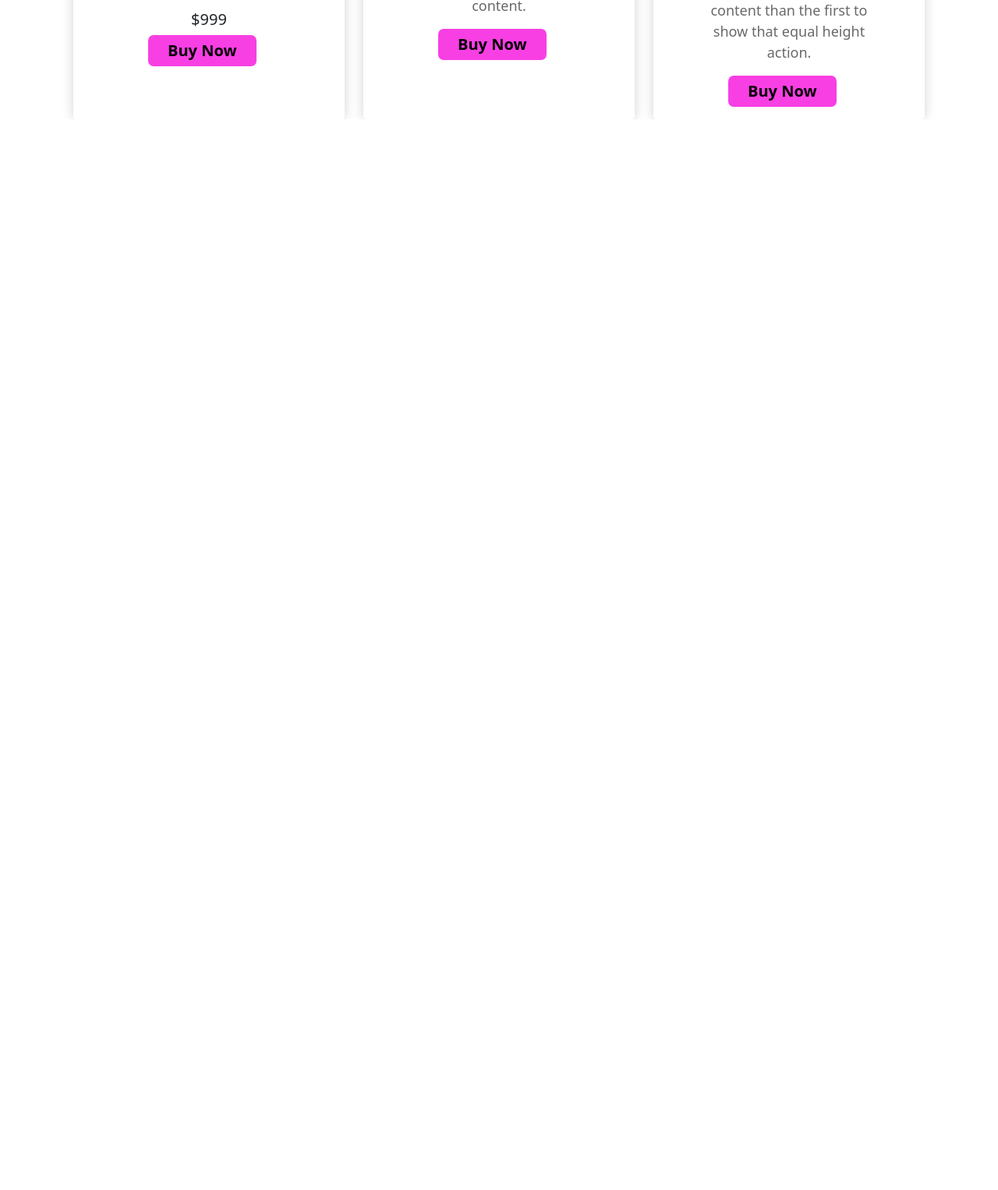
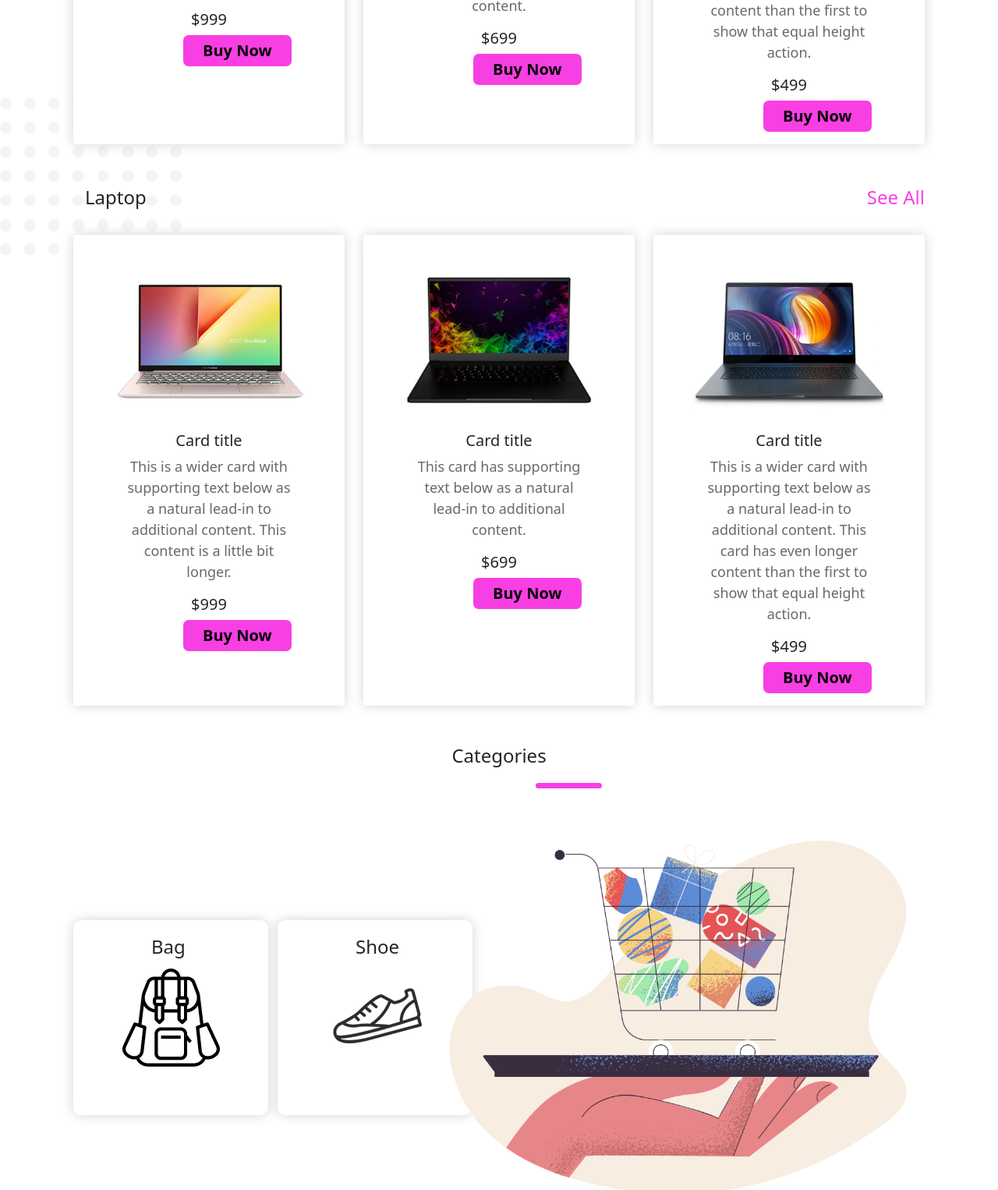
Before and after one commit to noorpiash/hot-gadgets, a plain HTML site: page index.html in a window 1280 px wide. Shown: the part 1274-2800 px from the top of the page at 78% size. Before the commit the page ends 1427 px from the top, so only its background shows below. Drawn offline with nearby package versions, Linux system fonts and the light colour scheme.

Commit message:
latestversion

```diff
--- a/index.html
+++ b/index.html
@@ -9,7 +9,7 @@
     <link rel="stylesheet" href="style.css">
     <title>hot-gadgets</title>
 </head>
-<body class="width-large   container">
+<body class="width-large bottom-banner  container">
 
   <div class="header">
 
@@ -38,6 +38,9 @@
     </nav>
 
   </div>
+
+
+
 
   <div class="height">
 
@@ -103,7 +106,9 @@
 
 
   <div class="container">
-    <div id="smartphone">Smartphone</div>
+    <div id="smartphone">Smartphone
+      <a class="see-all" href="">See All</a>
+    </div>
 
 
     <div class="row row-cols-1 row-cols-md-3 g-4 ">
@@ -114,7 +119,7 @@
             <h5 class="card-title">iPHONE 11 Pro</h5>
             <p class="card-text">Some quick example text to build on the card title Some quick example text to build on the card title</p>
             <h5>$999</h5>
-            <button class="button-buy-me  ">Buy Now </button>
+            <button id="button-new" class="button-buy-me ">Buy Now </button>
           </div>
 
         </div>
@@ -125,7 +130,8 @@
           <div class="card-body">
             <h5 class="card-title">Samsung Galaxy Note 10+</h5>
             <p class="card-text">This card has supporting text below as a natural lead-in to additional content.</p>
-            <button class="button-buy-me  ">Buy Now </button>
+            <h5>$699</h5>
+            <button id="button-new" class="button-buy-me  ">Buy Now </button>
           </div>
 
         </div>
@@ -136,7 +142,8 @@
           <div class="card-body">
             <h5 class="card-title"></h5>
             <p class="card-text">This is a wider card with supporting text below as a natural lead-in to additional content. This card has even longer content than the first to show that equal height action.</p>
-            <button class="button-buy-me  ">Buy Now </button>
+            <h5>$499</h5>
+            <button id="button-new" class="button-buy-me  ">Buy Now </button>
           </div>
 
         </div>
@@ -148,6 +155,94 @@
 
   </div>
 
+  <div class="container">
+
+    <div id="laptop">Laptop
+      <a class="see-all" href="">See All</a>
+    </div>
+
+
+    <div class="row row-cols-1 row-cols-md-3 g-4">
+      <div class="col">
+        <div class="card h-100">
+          <img src="laptop/product-1.png" class="card-img-top" alt="...">
+          <div class="card-body">
+            <h5 class="card-title">Card title</h5>
+            <p class="card-text">This is a wider card with supporting text below as a natural lead-in to additional content. This content is a little bit longer.</p>
+            <h5>$999</h5>
+            <button id="button-new" class="button-buy-me  ">Buy Now </button>
+          </div>
+
+        </div>
+      </div>
+      <div class="col">
+        <div class="card h-100">
+          <img src="laptop/product-2.png" class="card-img-top" alt="...">
+          <div class="card-body">
+            <h5 class="card-title">Card title</h5>
+            <p class="card-text">This card has supporting text below as a natural lead-in to additional content.</p>
+            <h5>$699</h5>
+            <button id="button-new" class="button-buy-me  ">Buy Now </button>
+          </div>
+
+        </div>
+      </div>
+      <div class="col">
+        <div class="card h-100">
+          <img src="laptop/product-3.png" class="card-img-top" alt="...">
+          <div class="card-body">
+            <h5 class="card-title">Card title</h5>
+            <p class="card-text">This is a wider card with supporting text below as a natural lead-in to additional content. This card has even longer content than the first to show that equal height action.</p>
+            <h5>$499</h5>
+            <button id="button-new" class="button-buy-me  ">Buy Now </button>
+          </div>
+
+        </div>
+      </div>
+    </div>
+  </div>
+
+
+  <div class="categories">
+    <h5 class="categories ">Categories</h5>
+    <div class="line "></div>
+
+</div>
+
+<div class="container d-flex justify-content-between">
+
+
+<div class="row align-items-center ">
+  <div class="col-md-4">
+    <div class="row">
+      <div class="col-md-2">
+        <div class="new-box-1">
+
+          <h4 >Bag</h4>
+        </div>
+      </div>
+      <div class="col-md-2 ">
+        <div class="new-box-2">
+
+          <h4>Shoe</h4>
+        </div>
+      </div>
+    </div>
+  </div>
+
+
+
+  <div class="col-md-8">
+     <img src="categories/pale-order.png" alt="">
+   </div>
+
+</div>
+
+</div>
+
+<footer>
+  <p class="footer">© 2021 hot-gadgets | All Rights Reserved | English</p>
+</footer>
 
 
 
--- a/style.css
+++ b/style.css
@@ -70,6 +70,10 @@
 
 }
 
+.carousel-indicators button{
+    background-color: rgba(247, 9, 219, 0.782) !important;
+}
+
 
 h3{
     margin-left: 30px;
@@ -120,4 +124,90 @@ h5{
     background-image: url("bg-2.png");
     background-repeat: no-repeat;
     background-position: left;
+    margin-bottom: -160px;
 }
+
+.see-all   {
+    float: right;
+    text-decoration: none;
+
+
+}
+
+#smartphone a{
+    color: rgba(247, 9, 219, 0.782);
+}
+
+#laptop a{
+    color: rgba(247, 9, 219, 0.782);
+}
+
+
+#button-new{
+    margin-left: 75px;
+}
+
+
+#laptop{
+    margin-bottom:30px;
+    margin-left: 15px;
+    font-size: 24px;
+    font-weight: 500;
+}
+
+.container{
+    margin-bottom: 50px;
+}
+
+.categories{
+    text-align: center;
+    font-weight: 500;
+    font-size: 24px;
+}
+
+.line{
+    width: 85px;
+    height: 7px;
+    background-color:rgba(247, 9, 219, 0.782);
+    border-radius: 5px;
+    margin-left:  605px;
+    margin-top: 20px;
+}
+.new-box-1{
+    width: 250px;
+    height:250px;
+    background-image: url("categories/bag.png");
+    background-repeat: no-repeat;
+    background-position: center;
+    border-radius: 10px;
+    box-shadow: 0px 0px 15px lightgray;
+
+
+
+}
+
+
+.new-box-2{
+    width: 250px;
+    height:250px;
+    background-image: url("categories/shoe.png");
+    background-repeat: no-repeat;
+    background-position: center;
+
+    border-radius: 10px;
+    box-shadow: 0px 0px 15px lightgray;
+    margin-left: 200px;
+
+
+
+}
+
+h4{
+    padding-left: 100px;
+    padding-top: 20px;
+
+}
+
+.footer{
+    text-align: center;
+}
```
